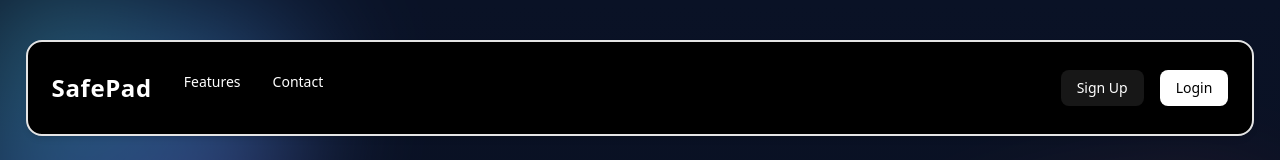
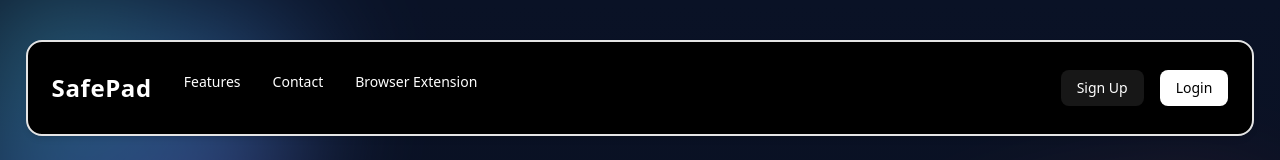
Before and after one commit to prashant-1342/SafePad, a Next.js app: page / in a window 1280 px wide. Shown: the top 160 px of the page. Built offline with nearby package versions, Linux system fonts and the light colour scheme.

Commit message:
fix router in navbar page

```diff
--- a/app/components/Navbar.tsx
+++ b/app/components/Navbar.tsx
@@ -12,6 +12,7 @@ export default function Navbar() {
       </Link>
       <Link className="text-sm font-medium hover:text-blue-400 transition" href="/auth/features">Features</Link>
       <Link className="text-sm font-medium hover:text-blue-400 transition" href="/auth/contact">Contact</Link>
+      <Link className="text-sm font-medium hover:text-blue-400 transition" href="/auth/extension">Browser Extension</Link>
 </div>
       <div className="flex items-center gap-4">
         <Link href="/auth/signup">
```
